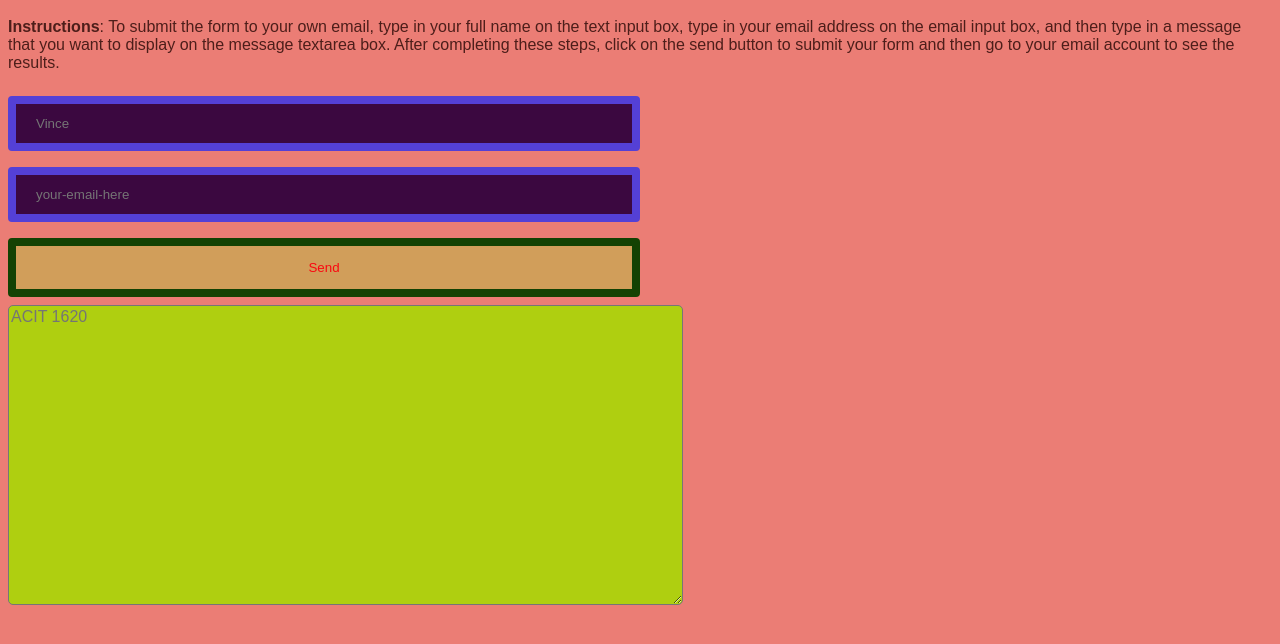
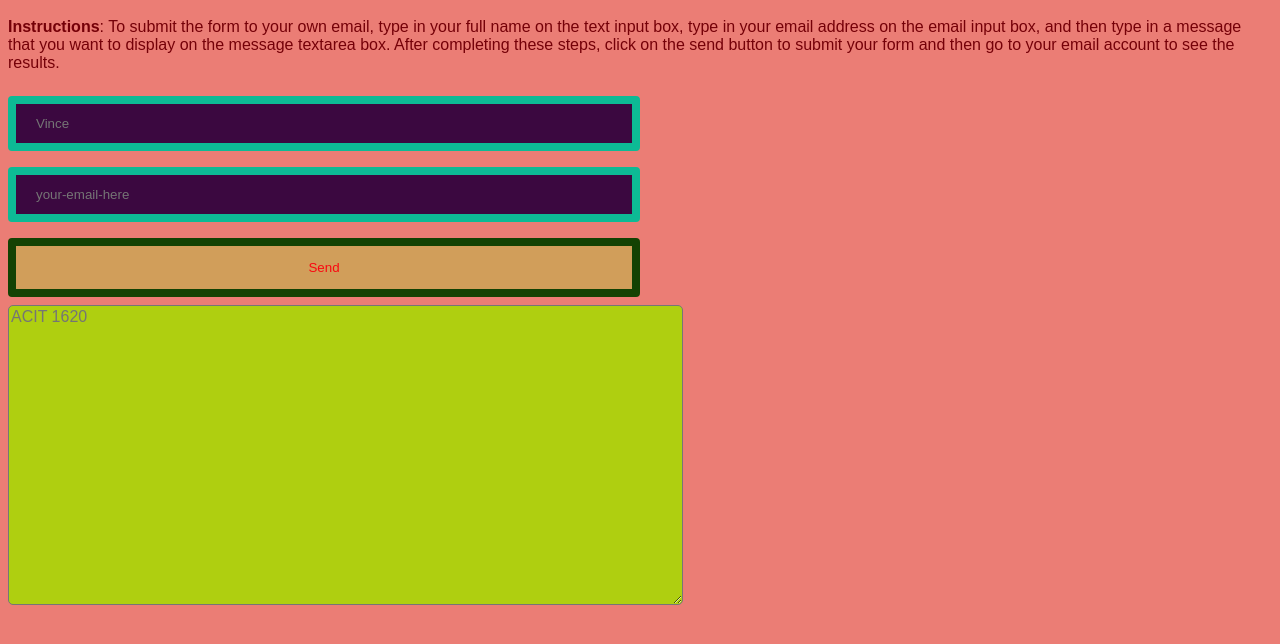
Before and after one commit to vince0411/lab-week-14, a plain HTML site: page index.html in a window 1280 px wide. Shown: the part 48-692 px from the top of the page. Drawn offline with Linux system fonts and the light colour scheme; a web font is replaced by a local one.

Commit message:
Updated CSS stylesheet to allow for better styling in index.html page

```diff
--- a/CSS/style.css
+++ b/CSS/style.css
@@ -9,7 +9,7 @@
   padding: 12px 20px;
   margin: 8px 0;
   display: inline-block;
-  border: 8px solid #5440d6;
+  border: 8px solid #0dba95;
   background-color: #3b0840;
   border-radius: 4px;
   color: #e06655;
@@ -22,7 +22,7 @@
   padding: 12px 20px;
   margin: 8px 0;
   display: inline-block;
-  border: 8px solid #5440d6;
+  border: 8px solid #0dba95;
   background-color: #3b0840;
   border-radius: 4px;
   color: #e06655;
@@ -52,6 +52,7 @@
  border-radius: 5px;
  caret-color: #ea9a97;
  font-size: 1rem;
+  color: #001575;
 }
 
 
@@ -60,5 +61,5 @@
 }
 
 p {
- color: #4d1e1a;
+ color: #750008;
 }
```
